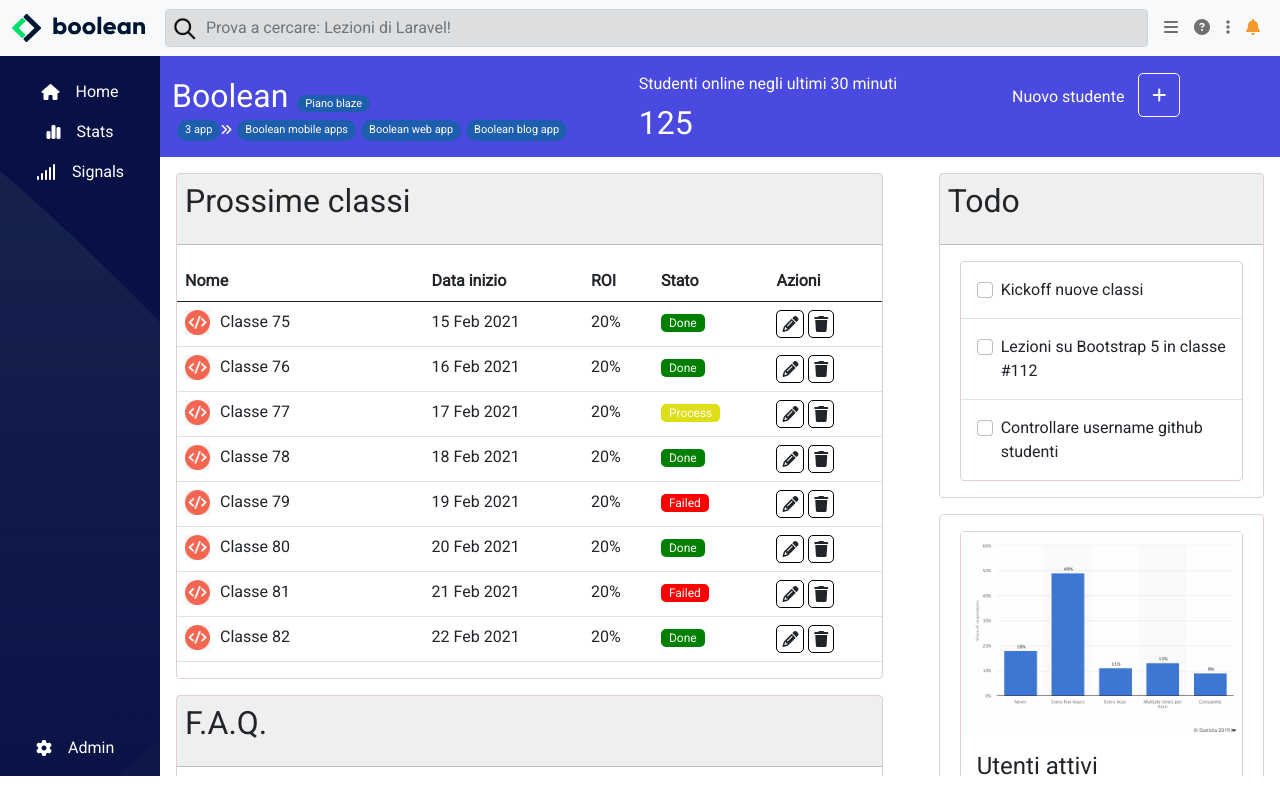
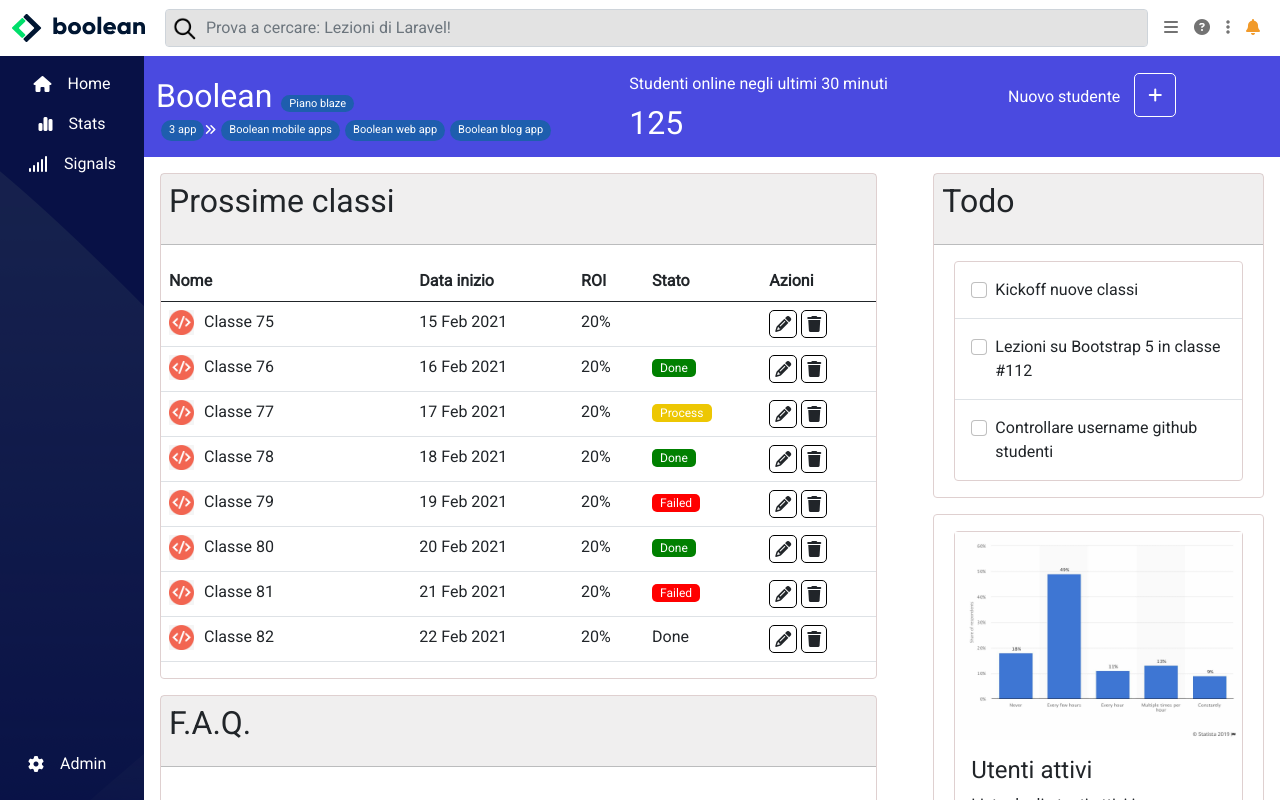
Before and after one commit to Andrea9808/html-css-bootstrap-dashboard, a plain HTML site: page index.html in a window 1280 px wide. Drawn offline with nearby package versions, Linux system fonts and the light colour scheme.

Commit message:
fix generale

```diff
--- a/css/style.css
+++ b/css/style.css
@@ -1,15 +1,12 @@
-
 
 *{
     font-family: 'Roboto', sans-serif;
 }
 
-
 /* common style */
 .title_main{
     background-color: #aba8a82e;
 }
-
 
 .sidebar{
     background-color: rgb(8, 17, 70);
@@ -17,7 +14,7 @@
 }
 
 .wrapper_up{
-    height: calc(100vh - 80px);
+    height: calc(100vh - 56px);
     display: flex;
 
 }
@@ -25,11 +22,9 @@
 .main_content{
     flex-grow: 1;
     height: 100%;
-    overflow: scroll;
+    overflow: auto;
     overflow-x: hidden;
 }
-
-/* SIDEBAR */
 
 .sidebar a{
     color: white;
@@ -45,11 +40,14 @@
 
 /* NAVBAR */
 
+.navbar_top{
+    height: 56px;
+}
+
 nav form{
     width: 100%;
     padding-left: 20px;
   }
-
 
 .lens{
     background-color: #0000001c;
@@ -75,9 +73,8 @@ nav form{
 }
 
 .logosmall{
-    width: 80px;
+    width: 56px;
 }
-
 
 /* BREAD */
 .button_{
@@ -155,8 +152,7 @@ td button{
     width: 20px;
 }
 
-.done{
-    background-color: green;
+.button_table{
     font-size: 12px;
     padding: 5px;
     border-radius: 5px;
@@ -165,24 +161,14 @@ td button{
     color: white;
 }
 
-.process{
-    background-color: rgb(221, 221, 24);
-    font-size: 12px;
-    padding: 5px;
-    border-radius: 5px;
-    border-radius: 5px;
-    padding: 2px 8px;
-    color: white;
+.green{
+    background-color: green;
 }
-
-.failed{
+.red{
     background-color: red;
-    font-size: 12px;
-    padding: 5px;
-    border-radius: 5px;
-    border-radius: 5px;
-    padding: 2px 8px;
-    color: white;
+}
+.yellow{
+    background-color: #edc703;
 }
 
 /* ACCORDION */
--- a/index.html
+++ b/index.html
@@ -21,7 +21,7 @@
 
 <body>
     <header>
-        <nav class="navbar navbar-expand navbar-expand-sm  navbar-light bg-light">
+        <nav class="navbar_top navbar navbar-expand navbar-expand-sm  navbar-light bg-white">
             <div class="input_navbar container-fluid">
                 <img class="d-none d-md-none d-lg-block" src="img/logo.svg" alt="logo">
                 <img class="logosmall d-lg-none" src="img/mobile-logo.png" alt="logosmall">
@@ -69,32 +69,32 @@
         <!-- SIDEBAR -->
         <section class="wrapper_up">
 
-            <div class="sidebar text-center">
+            <div class="sidebar">
                 <div class="container-fluid h-100 d-flex flex-column justify-content-between">
 
-                    <div class="box p-2">
+                    <div class="">
                         <ul class="nav_head nav nav-pills flex-column align-items-center mt-2">
                             <li class="nav-item">
                                 <a href="#" class="nav-link d-flex align-items-center"><i
                                         class="fa-solid fa-house"></i><span
-                                        class="d-none d-sm-none d-md-none d-lg-block d-sm-inline text-white ms-3">Home</span></a>
+                                        class="d-none d-sm-none d-md-none d-lg-block text-white ms-3">Home</span></a>
                             </li>
                             <li class="nav-item">
                                 <a href="#" class="nav-link d-flex align-items-center"><i
                                         class="fa-solid fa-chart-simple"></i><span
-                                        class="d-none d-sm-none d-md-none d-lg-block d-sm-inline text-white ms-3">Stats</span></a>
+                                        class="d-none d-sm-none d-md-none d-lg-block text-white ms-3">Stats</span></a>
                             </li>
                             <li class="nav-item">
                                 <a href="#" class="nav-link d-flex align-items-center"><i
                                         class="fa-solid fa-signal"></i><span
-                                        class="d-none d-sm-none d-md-none d-lg-block d-sm-inline  text-white ms-3">Signals</span></a>
+                                        class="d-none d-sm-none d-md-none d-lg-block  text-white ms-3">Signals</span></a>
                             </li>
                         </ul>
                     </div>
 
-                    <div class="box p-2">
+                    <div class="mb-3">
                         <a href="#" class="nav-link d-flex align-items-center"><i class="fa-solid fa-gear"></i><span
-                                class="d-none d-sm-none d-md-none d-lg-block d-sm-inline text-white ms-3">Admin</span></a>
+                                ><span class="d-none d-sm-none d-md-none d-lg-block  text-white ms-3">Admin</span></a>
                     </div>
                 </div>
             </div>
@@ -303,7 +303,7 @@
                                             </td>
                                             <td class="d-none d-md-table-cell">15 Feb 2021</td>
                                             <td class="d-none d-md-table-cell">20%</td>
-                                            <td><span class="done">Done</span></td>
+                                            <td><span class="button_table">Done</span></td>
                                             <td><i class="fa-solid fa-pencil"></i> <i class="fa-solid fa-trash"></i>
                                             </td>
                                         </tr>
@@ -312,7 +312,7 @@
                                             </td>
                                             <td class="d-none d-md-table-cell">16 Feb 2021</td>
                                             <td class="d-none d-md-table-cell">20%</td>
-                                            <td><span class="done">Done</span></td>
+                                            <td><span class="button_table green">Done</span></td>
                                             <td><i class="fa-solid fa-pencil"></i> <i class="fa-solid fa-trash"></i>
                                             </td>
                                         </tr>
@@ -321,7 +321,7 @@
                                             </td>
                                             <td class="d-none d-md-table-cell">17 Feb 2021</td>
                                             <td class="d-none d-md-table-cell">20%</td>
-                                            <td><span class="process">Process</span></td>
+                                            <td><span class="button_table yellow">Process</span></td>
                                             <td><i class="fa-solid fa-pencil"></i> <i class="fa-solid fa-trash"></i>
                                             </td>
                                         </tr>
@@ -330,7 +330,7 @@
                                             </td>
                                             <td class="d-none d-md-table-cell">18 Feb 2021</td>
                                             <td class="d-none d-md-table-cell">20%</td>
-                                            <td><span class="done">Done</span></td>
+                                            <td><span class="button_table green">Done</span></td>
                                             <td><i class="fa-solid fa-pencil"></i> <i class="fa-solid fa-trash"></i>
                                             </td>
                                         </tr>
@@ -339,7 +339,7 @@
                                             </td>
                                             <td class="d-none d-md-table-cell">19 Feb 2021</td>
                                             <td class="d-none d-md-table-cell">20%</td>
-                                            <td><span class="failed">Failed</span></td>
+                                            <td><span class="button_table red">Failed</span></td>
                                             <td><i class="fa-solid fa-pencil"></i> <i class="fa-solid fa-trash"></i>
                                             </td>
                                         </tr>
@@ -348,7 +348,7 @@
                                             </td>
                                             <td class="d-none d-md-table-cell">20 Feb 2021</td>
                                             <td class="d-none d-md-table-cell">20%</td>
-                                            <td><span class="done">Done</span></td>
+                                            <td><span class="button_table green">Done</span></td>
                                             <td><i class="fa-solid fa-pencil"></i> <i class="fa-solid fa-trash"></i>
                                             </td>
                                         </tr>
@@ -357,7 +357,7 @@
                                             </td>
                                             <td class="d-none d-md-table-cell">21 Feb 2021</td>
                                             <td class="d-none d-md-table-cell">20%</td>
-                                            <td><span class="failed">Failed</span></td>
+                                            <td><span class="button_table red">Failed</span></td>
                                             <td><i class="fa-solid fa-pencil"></i> <i class="fa-solid fa-trash"></i>
                                             </td>
                                         </tr>
```
